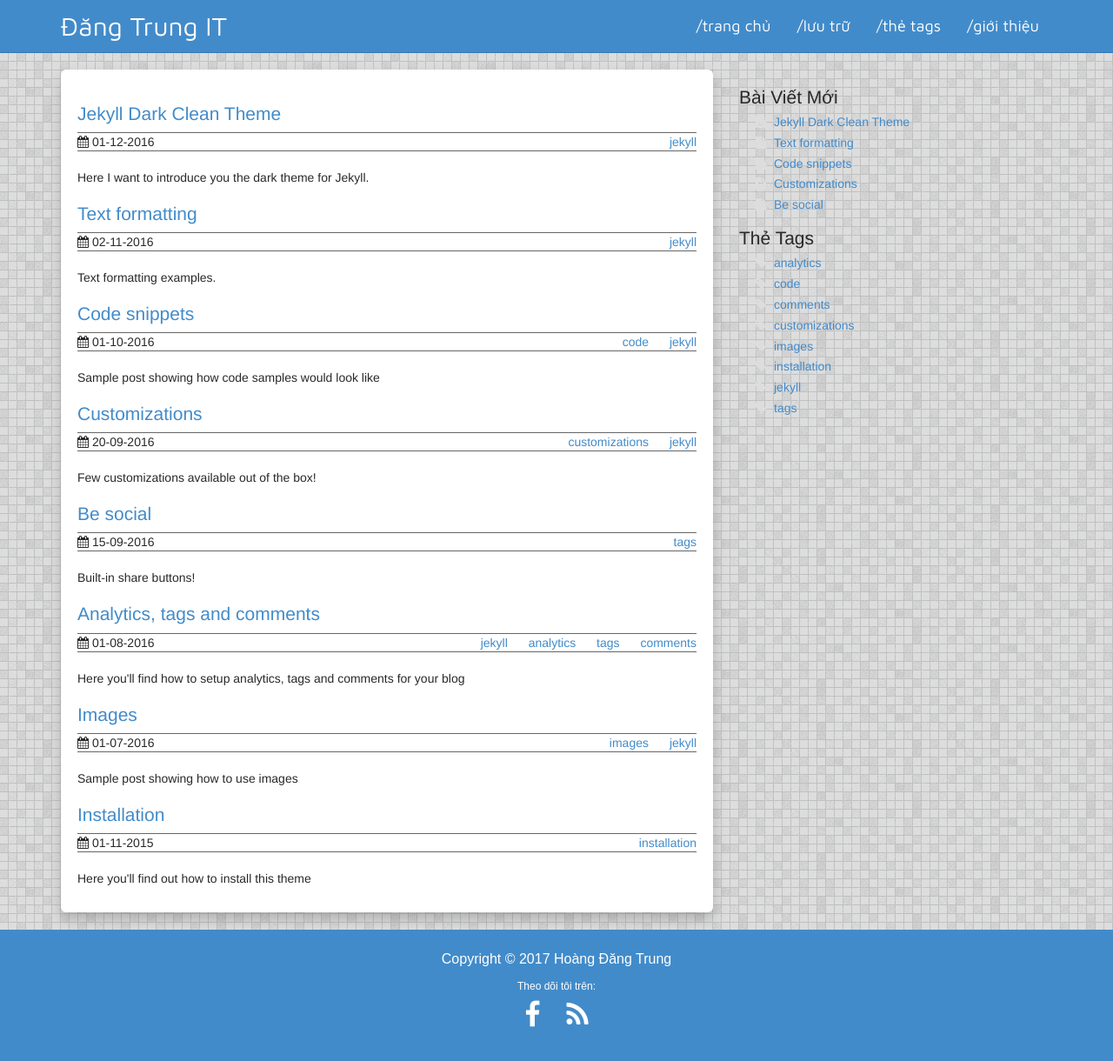
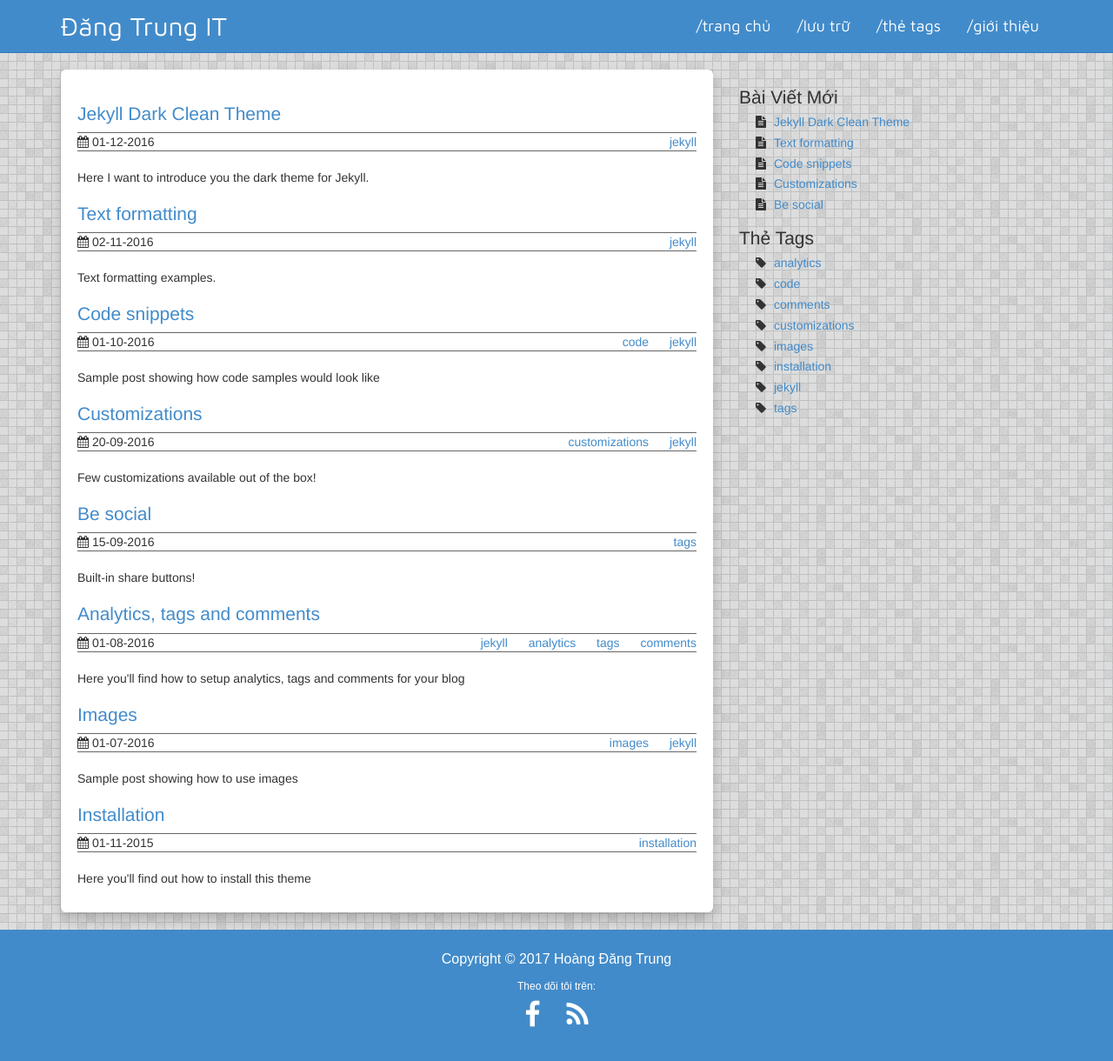
Before and after one commit to hoangdangtrungvn/hoangdangtrungvn.github.io, a Jekyll site: the page built from index.html, in a window 1280 px wide and 1228 px high. Shown: the top 1220 px of the window at 87% size. Built offline with Jekyll 4.4.1, drawn with Linux system fonts in a browser that asks for light colours; the list of posts is cut into pages by our own code.

Commit message:
update css

```diff
--- a/css/theme.css
+++ b/css/theme.css
@@ -1,4 +1,4 @@
-body { padding-top: 80px; color: #292929; background: #ddd url(./pics/random-grey-variations.png); }
+body { padding-top: 80px; background: #ddd url(./pics/random-grey-variations.png); }
 
 h1 { font-size: 2em; }
 
@@ -22,8 +22,8 @@ h6 { font-size: .75em; }
 .sidebar li { margin-top: .7em; line-height: 1em; }
 
 ul.sideBarTags, ul.sideBarPosts { list-style: none; }
-ul.sideBarTags li:before { content: '\f02b'; font-family: 'FontAwesome'; float: left; margin-left: -1.5em; color: #ddd; }
-ul.sideBarPosts li:before { content: '\f15c'; font-family: 'FontAwesome'; float: left; margin-left: -1.5em; color: #ddd; }
+ul.sideBarTags li:before { content: '\f02b'; font-family: 'FontAwesome'; float: left; margin-left: -1.5em; color: #333; }
+ul.sideBarPosts li:before { content: '\f15c'; font-family: 'FontAwesome'; float: left; margin-left: -1.5em; color: #333; }
 
 .well { background-color: #fff; box-shadow: 0px 0px 0px 0px, 0px 8px 16px rgba(0, 0, 0, 0.2); border: 0px; border-radius: 6px; }
 
```
